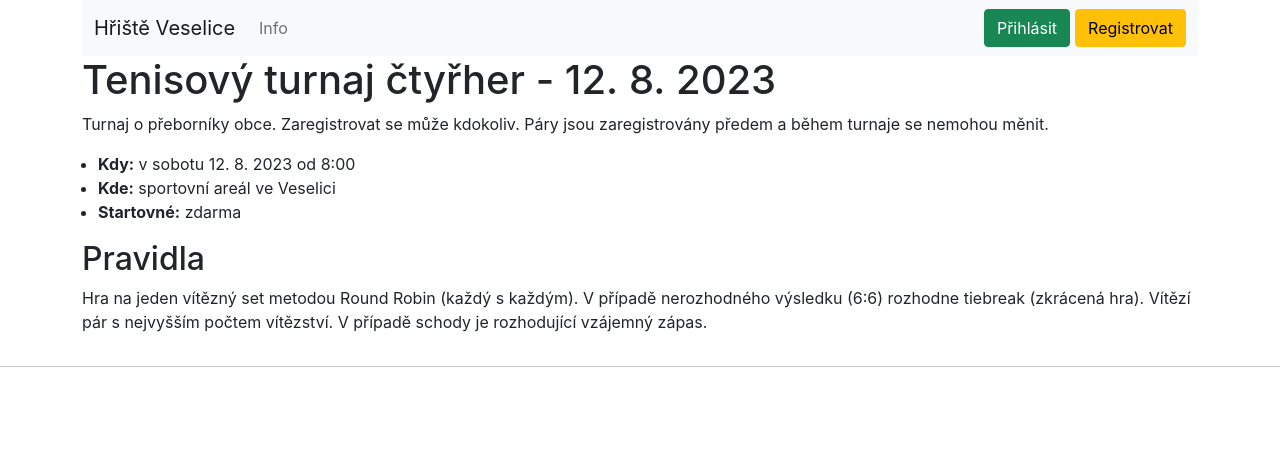
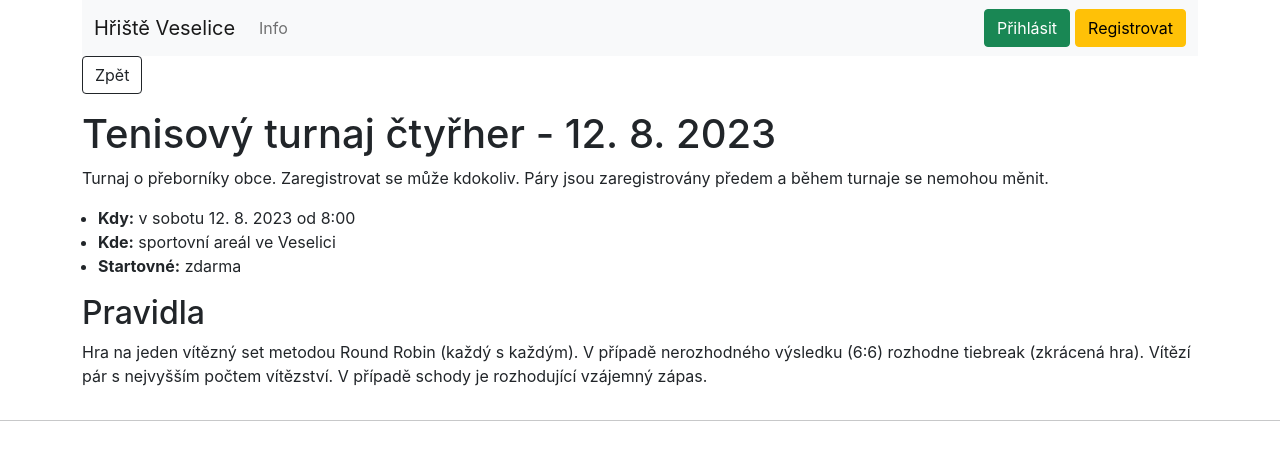
Before and after one commit to kotrzina/court-reservations, a Next.js app in the folder frontend/: page /tour in a window 1280 px wide. Shown: the top 460 px of the page. Built offline with nearby package versions, Linux system fonts and the light colour scheme; no server answers.

Commit message:
Add back button

```diff
--- a/frontend/pages/tour.tsx
+++ b/frontend/pages/tour.tsx
@@ -1,12 +1,14 @@
-import {Col, Row} from "react-bootstrap";
+import {Button, Col, Row} from "react-bootstrap";
 import {NextPage} from "next";
 import Head from "next/head";
 import React, {useContext} from "react";
 import {UserContext} from "../src/userContext";
 import RegistrationForm from "../components/RegistrationForm";
+import {useRouter} from "next/router";
 
 const Tour: NextPage = () => {
 
+    const router = useRouter()
     const user = useContext(UserContext)
 
     return (
@@ -16,6 +18,12 @@ const Tour: NextPage = () => {
             </Head>
 
             <Col md={12}>
+                <Button
+                    variant={"outline-dark"}
+                    className={"mb-3"}
+                    onClick={() => {router.push("/")}}
+                >Zpět
+                </Button>
                 <h1>Tenisový turnaj čtyřher - 12.&nbsp;8.&nbsp;2023</h1>
                 <p>
                     Turnaj o přeborníky obce. Zaregistrovat se může kdokoliv. Páry jsou zaregistrovány předem a
```
